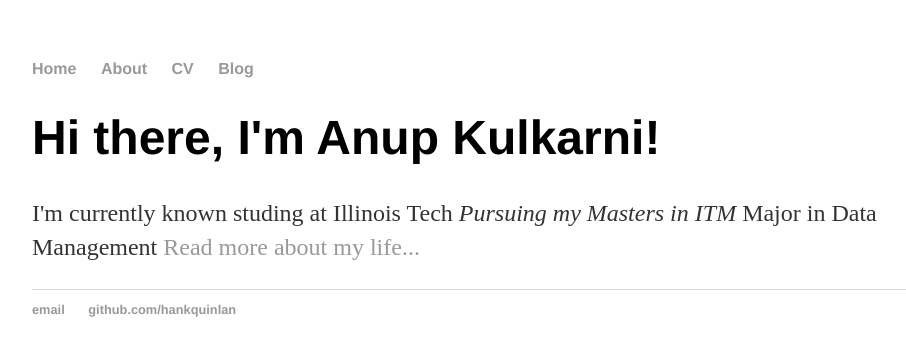
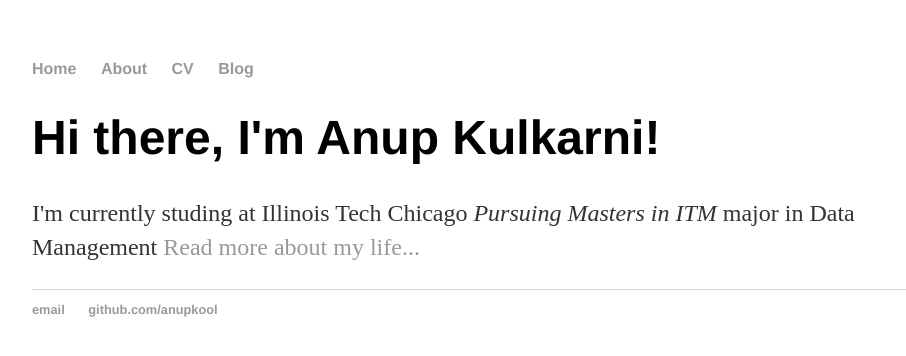
Before and after one commit to anupkool/anupskool.github.io, a Jekyll site: the page built from index.html, in a window 1280 px wide. Shown: the top 356 px of the page, without its empty margins (160-1066 px from the left). Built offline with Jekyll 4.4.1, drawn with Linux system fonts in a browser that asks for light colours.

Commit message:
Update index.html

```diff
--- a/index.html
+++ b/index.html
@@ -1,30 +1,8 @@
-<!DOCTYPE html>
-<html>
-	<head>
-		<title>Anup Kulkarni, Student at Illinois Institute of Technology</title>
-		<!-- link to main stylesheet -->
-		<link rel="stylesheet" type="text/css" href="/css/main.css">
-	</head>
-	<body>
-		<nav>
-    		<ul>
-        		<li><a href="/">Home</a></li>
-	        	<li><a href="/about">About</a></li>
-        		<li><a href="/cv">CV</a></li>
-        		<li><a href="/blog">Blog</a></li>
-    		</ul>
-		</nav>
-		<div class="container">
-    		<div class="blurb">
-        		<h1>Hi there, I'm Anup Kulkarni!</h1>
-				<p>I'm currently known studing at Illinois Tech <em>Pursuing my Masters in ITM</em> Major in Data Management <a href="/about">Read more about my life...</a></p>
-    		</div><!-- /.blurb -->
-		</div><!-- /.container -->
-		<footer>
-    		<ul>
-        		<li><a href="anupkkool@gmail.com">email</a></li>
-        		<li><a href="https://github.com/anupkool">github.com/hankquinlan</a></li>
-			</ul>
-		</footer>
-	</body>
-</html>
+---
+layout: default
+title: Anup Kulkarni
+---
+<div class="blurb">
+	<h1>Hi there, I'm Anup Kulkarni!</h1>
+	<p>I'm currently studing at Illinois Tech Chicago <em> Pursuing Masters in ITM</em> major in Data Management <a href="/about">Read more about my life...</a></p>
+</div><!-- /.blurb -->
```
